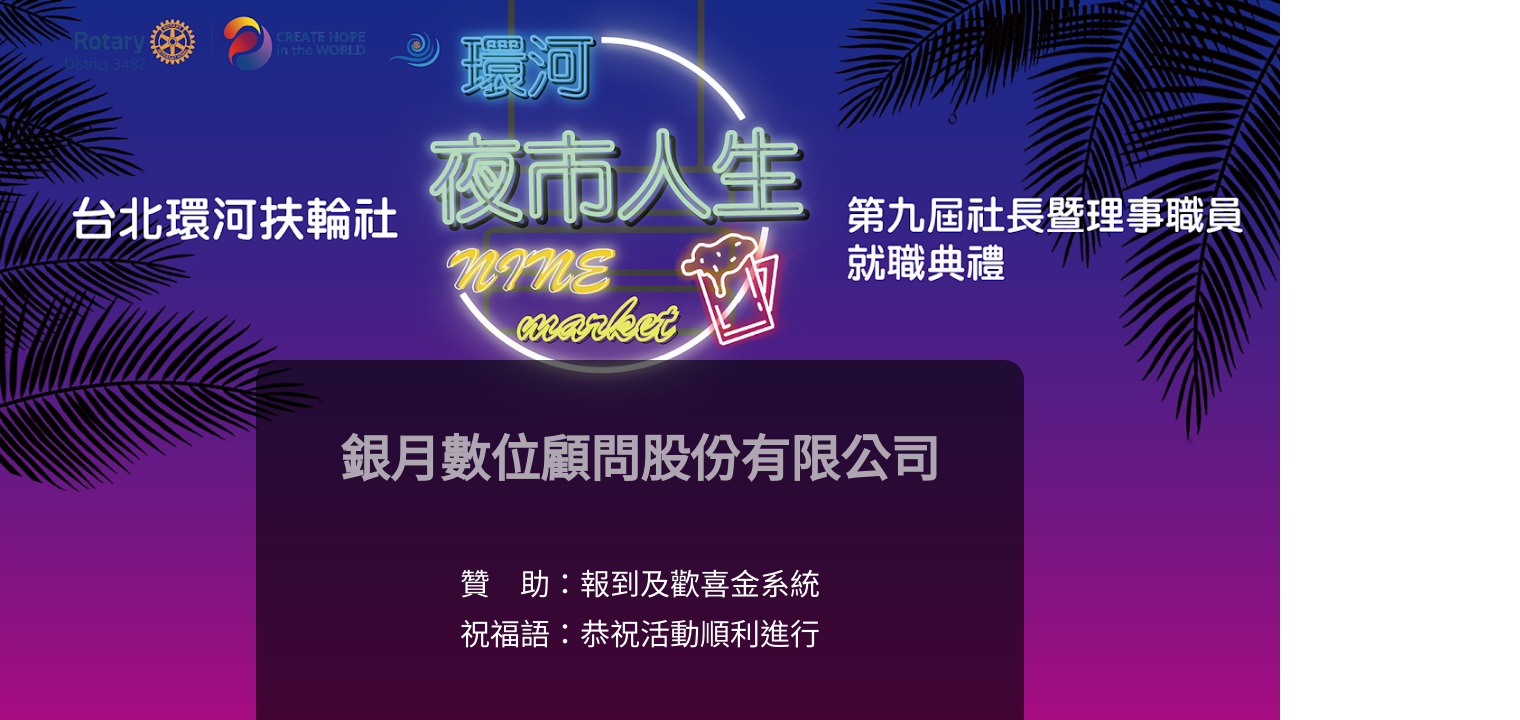
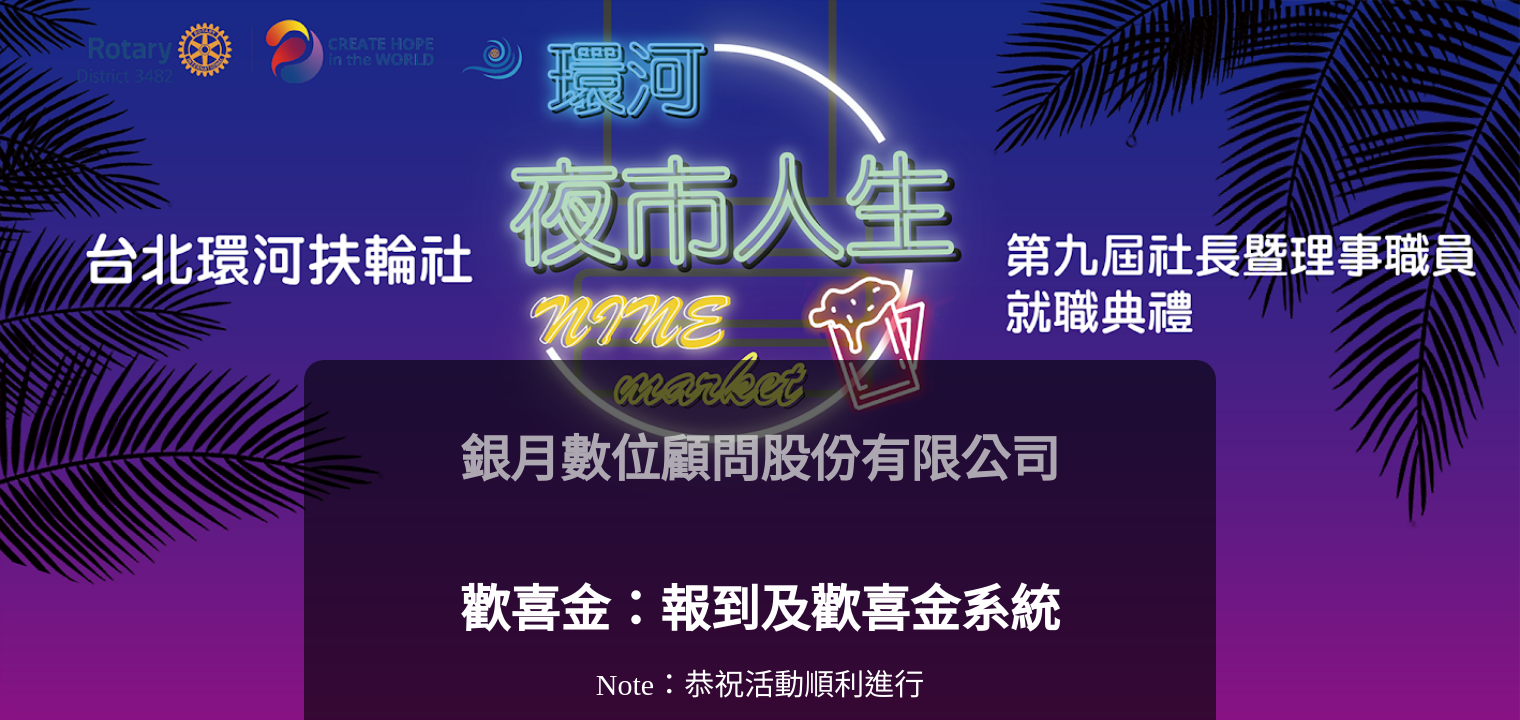
Before and after one commit to Geatter/night_market_vue, a Vue app: page /ShowOut in a window 1280 px wide. Shown: the top 720 px of the page, 1520 px wide, since content can reach past the window. Built offline with nearby package versions, Linux system fonts and the light colour scheme.

Commit message:
內容微調

```diff
--- a/src/views/checkIn.vue
+++ b/src/views/checkIn.vue
@@ -19,7 +19,6 @@
   },
   methods:{
     submit(){
-      console.log('activeName:',this.activeName);
       // console.log('this.$children:',this.$refs.guest.guestVerifyData);
       let verify='';
       switch (this.activeName){
--- a/src/views/donateShowOut.vue
+++ b/src/views/donateShowOut.vue
@@ -22,7 +22,6 @@
   mounted() {
     // 假資料生畫面
     store.commit('setDonateList');
-    console.log('donateList',this.donateList)
     document.title = '歡喜金名錄'
   }
 })
@@ -34,8 +33,8 @@
     <el-carousel :interval="4000" indicator-position="none"  height="400px">
       <el-carousel-item v-for="item in donateList" :key="item">
         <h3 text="2xl" justify="center">{{ item.name }}</h3>
-        <p text="2xl" justify="center">贊&emsp;助：{{ item.money }}</p>
-        <p text="2xl" justify="center">祝福語：{{ item.greeting }}</p>
+        <h4 text="2xl" justify="center">歡喜金：{{ item.money }}</h4>
+        <p text="2xl" justify="center">Note：{{ item.greeting }}</p>
       </el-carousel-item>
     </el-carousel>
   </div>
@@ -45,7 +44,7 @@
 
 <style scoped>
 .wrap{
-  width: 1280px;
+  width: 1520px;
   background: url("@/assets/img/showOut_bg.png") center top no-repeat;
   background-size: cover;
   margin: auto;
@@ -66,6 +65,13 @@
   text-align: center;
   font-weight: bold;
 }
+.el-carousel__item h4 {
+  font-size: 50px;
+  line-height: 100px;
+  margin: 0;
+  text-align: center;
+  font-weight: bold;
+}
 
 .el-carousel__item {
   text-align: center;
```
